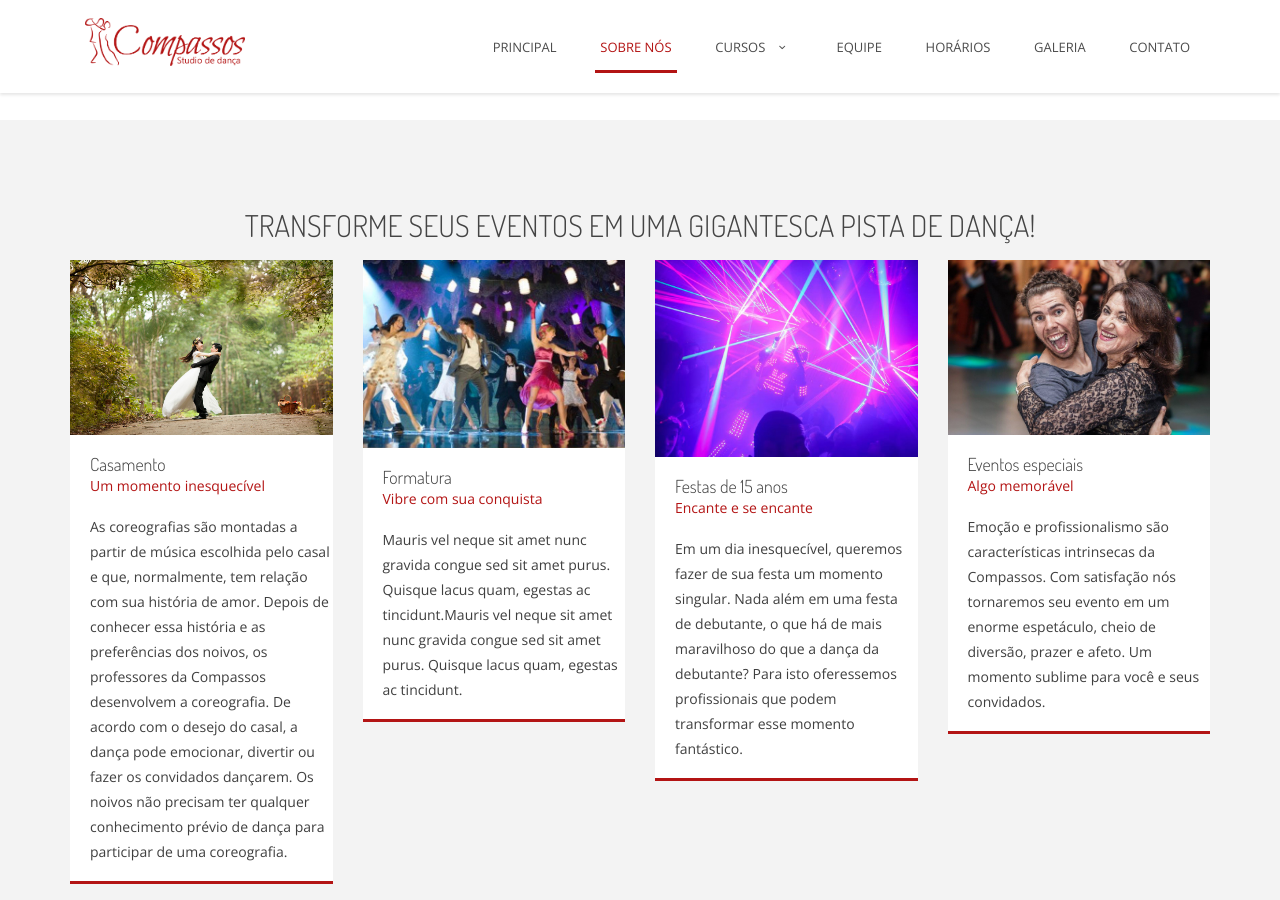
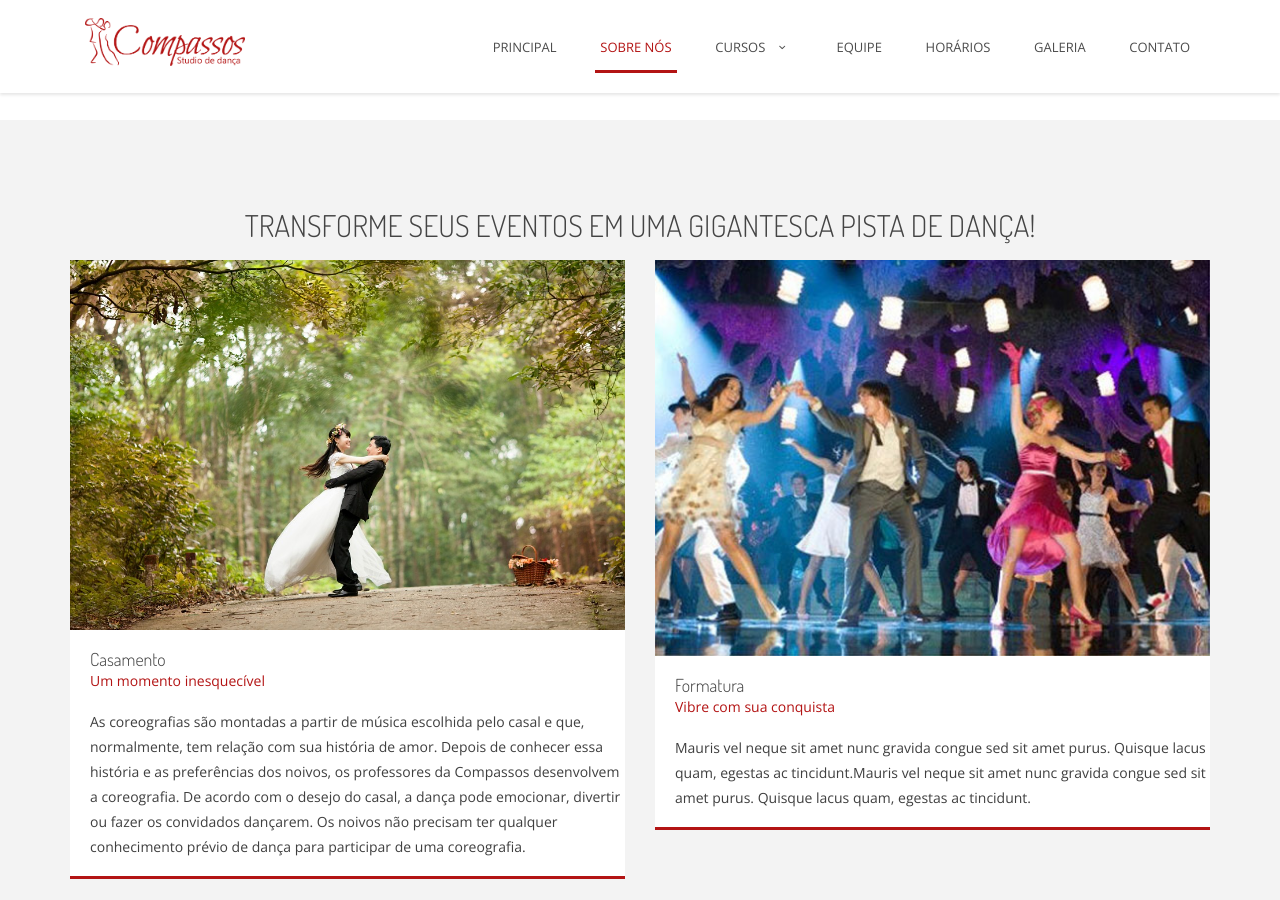
Before and after one commit to 5devmonkeys/comp, a Jekyll site: the page built from sobre.html, in a window 1280 px wide and 900 px high, scrolled down 1348 px. Built offline with Jekyll 4.4.1, drawn with Linux system fonts in a browser that asks for light colours.

Commit message:
change sobre eventos

```diff
--- a/sobre.html
+++ b/sobre.html
@@ -70,7 +70,7 @@ layout: default
                 <h2>Transforme seus eventos em uma gigantesca pista de dança!</h2>
             </header>
             <div class="row to_animate_child_blocks">
-                <div class="block col-sm-6 col-md-3 text-left to_animate" data-animation="fadeInUp">
+                <div class="block col-sm-6 col-md-6 text-left to_animate" data-animation="fadeInUp">
                     <div class="team_desc">
                         <img src="img/casamento_1.jpg" alt="Casamento">
                         <div class="caption">
@@ -84,7 +84,7 @@ layout: default
 
                     </div>
                 </div>
-                <div class="block col-sm-6 col-md-3 text-left to_animate" data-animation="fadeInUp">
+                <div class="block col-sm-6 col-md-6 text-left to_animate" data-animation="fadeInUp">
                     <div class="team_desc">
                         <img src="img/formatura_1.jpg" alt="Formatura">
                         <div class="caption">
@@ -95,7 +95,9 @@ layout: default
 
                     </div>
                 </div>
-                <div class="block col-sm-6 col-md-3 text-left to_animate" data-animation="fadeInUp">
+              </div>
+              <div class="row to_animate_child_blocks">
+                <div class="block col-sm-6 col-md-6 text-left to_animate" data-animation="fadeInUp">
                     <div class="team_desc">
                         <img src="img/debutante_1.jpg" alt="Debutante">
                         <div class="caption">
@@ -108,7 +110,7 @@ layout: default
 
                     </div>
                 </div>
-                <div class="block col-sm-6 col-md-3 text-left to_animate" data-animation="fadeInUp">
+                <div class="block col-sm-6 col-md-6 text-left to_animate" data-animation="fadeInUp">
                     <div class="team_desc">
                         <img src="img/evento_1.jpg" alt="Evento">
                         <div class="caption">
```
